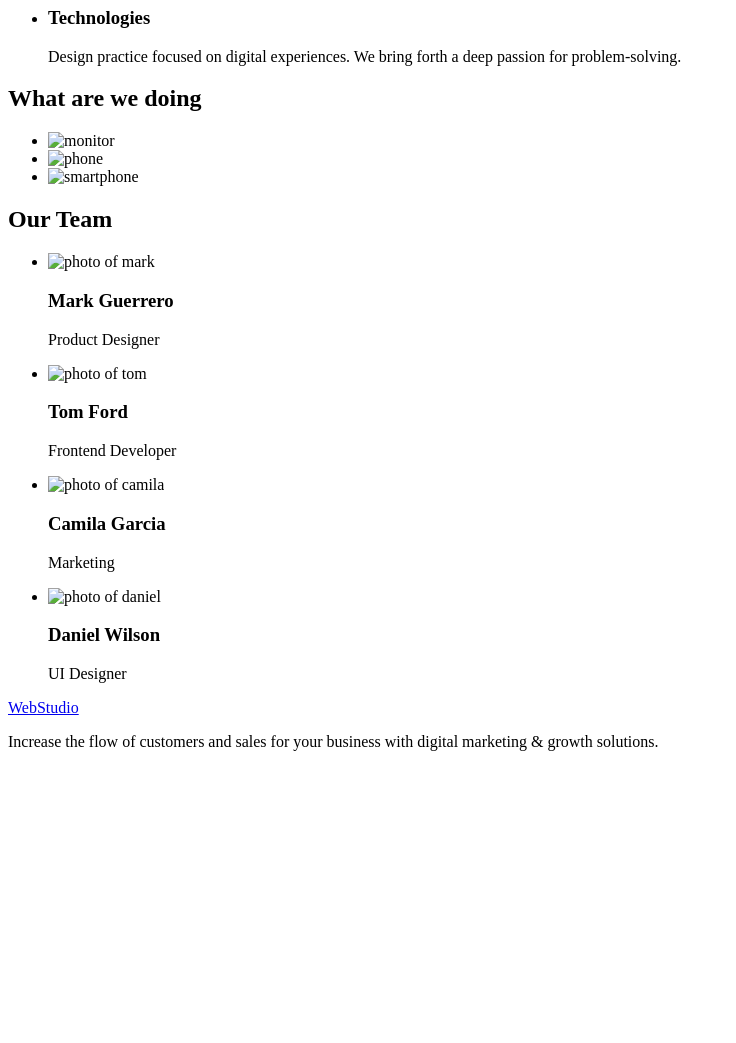
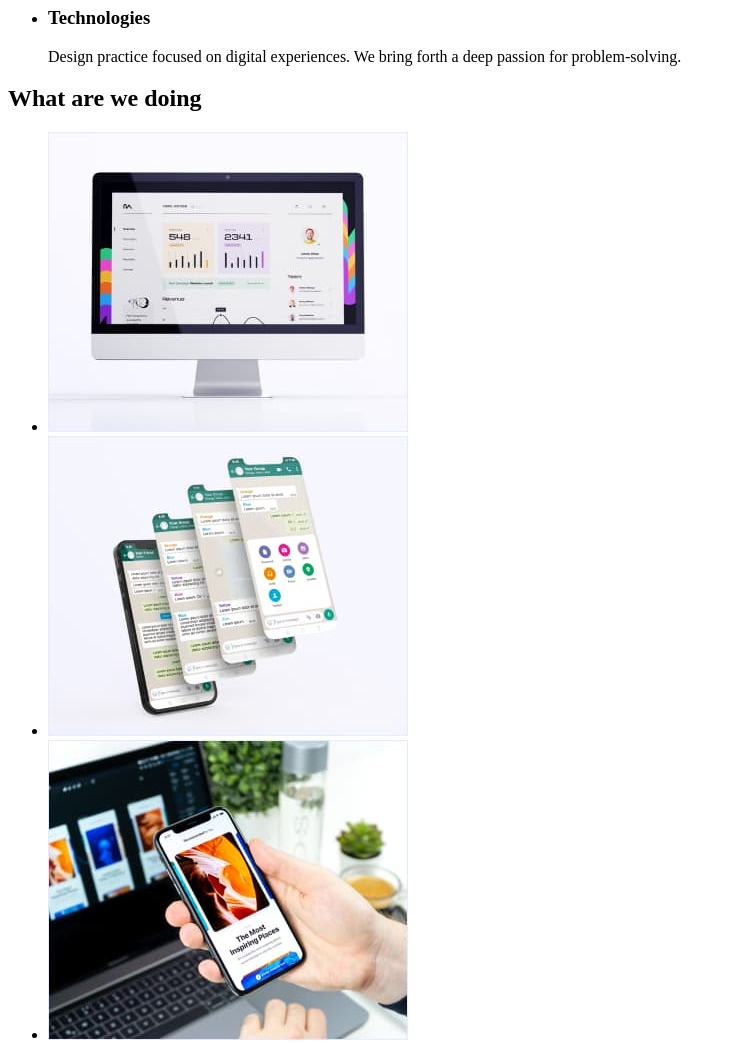
Before and after one commit to lilithcrumb/goit-markup-hw-01, a plain HTML site: page index.html in a window 1280 px wide. Shown: the part 480-1523 px from the top of the page, without its empty margins (0-736 px from the left). Before the commit the page ends 1247 px from the top, so only its background shows below. Drawn offline with Linux system fonts and the light colour scheme.

Commit message:
Update index.html
path fixed

```diff
--- a/index.html
+++ b/index.html
@@ -76,14 +76,19 @@
         <h2>What are we doing</h2>
         <ul>
           <li>
-            <img src="./img/img1.jpg" alt="monitor" width="360" height="300" />
+            <img
+              src="./images/img1.jpg"
+              alt="monitor"
+              width="360"
+              height="300"
+            />
           </li>
           <li>
-            <img src="./img/img2.jpg" alt="phone" width="360" height="300" />
+            <img src="./images/img2.jpg" alt="phone" width="360" height="300" />
           </li>
           <li>
             <img
-              src="./img/img3.jpg"
+              src="./images/img3.jpg"
               alt="smartphone"
               width="360"
               height="300"
@@ -97,7 +102,7 @@
         <ul>
           <li>
             <img
-              src="./img/card1.jpg"
+              src="./images/card1.jpg"
               alt="photo of mark"
               width="264"
               height="260"
@@ -107,7 +112,7 @@
           </li>
           <li>
             <img
-              src="./img/card2.jpg"
+              src="./images/card2.jpg"
               alt="photo of tom"
               width="264"
               height="260"
@@ -117,7 +122,7 @@
           </li>
           <li>
             <img
-              src="./img/card3.jpg"
+              src="./images/card3.jpg"
               alt="photo of camila"
               width="264"
               height="260"
@@ -127,7 +132,7 @@
           </li>
           <li>
             <img
-              src="./img/card4.jpg"
+              src="./images/card4.jpg"
               alt="photo of daniel"
               width="264"
               height="260"
```
